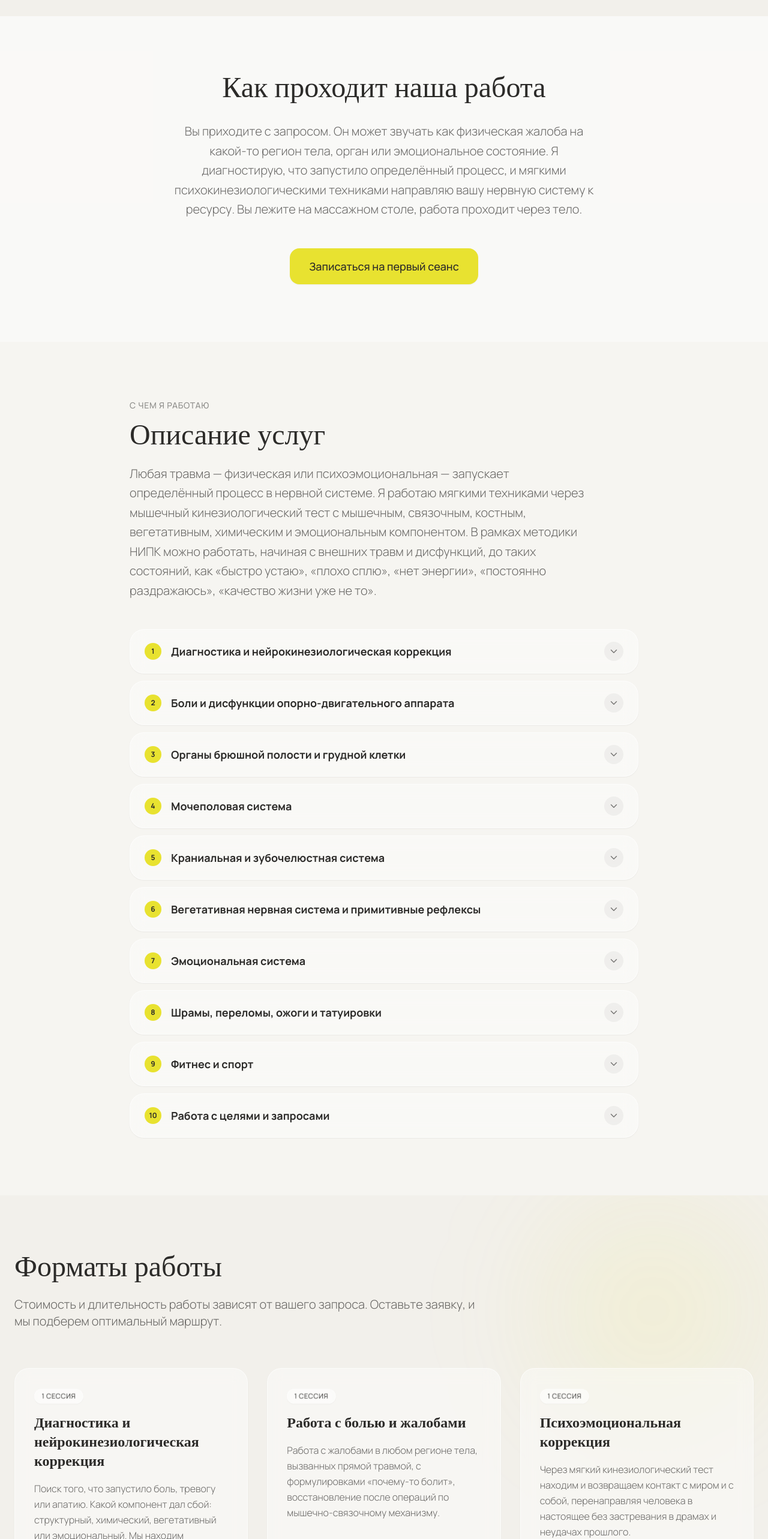
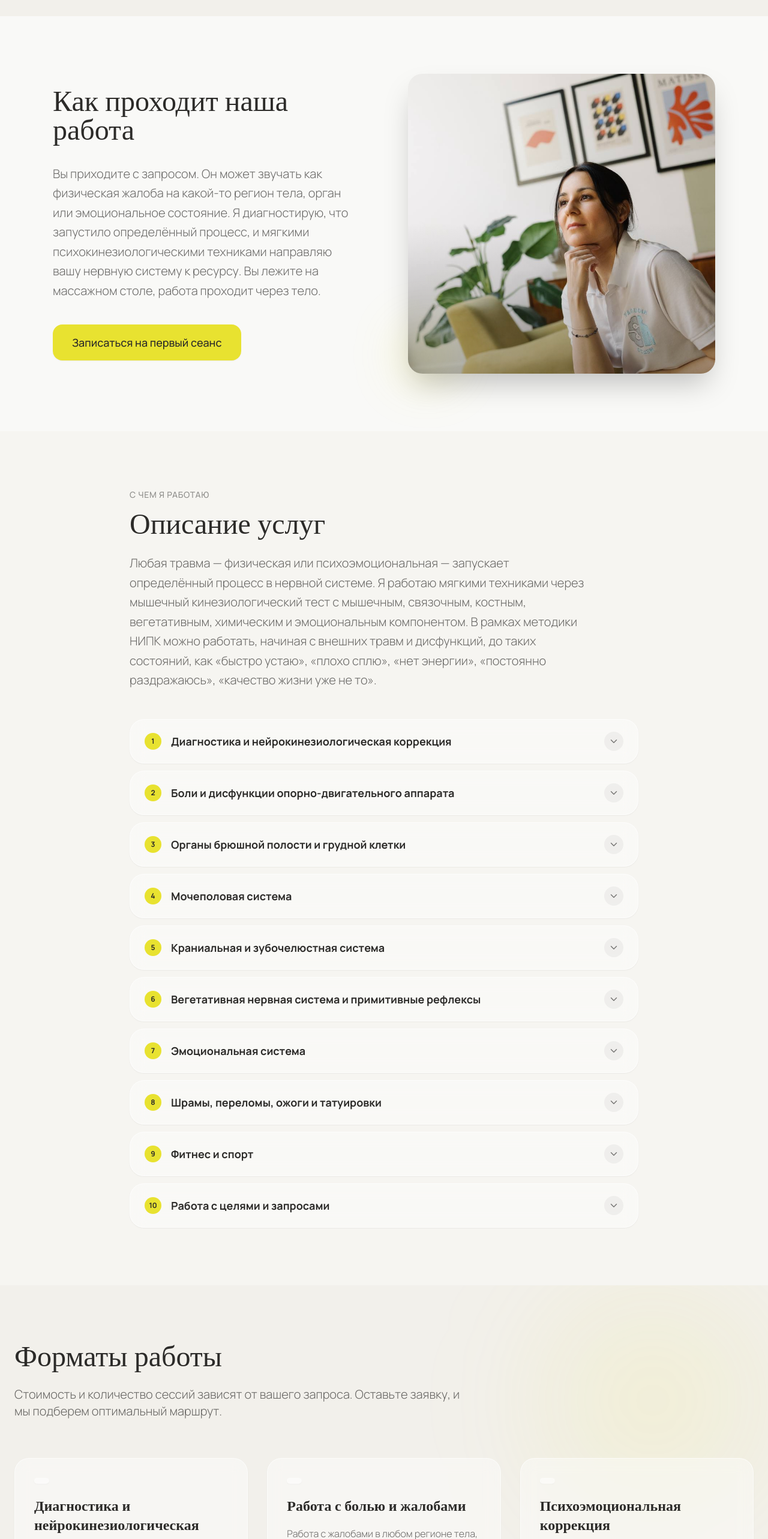
Before and after one commit to glebastashev/kinesio_site, a React (Vite) app: page / in a window 1280 px wide. Shown: the part 6520-9086 px from the top of the page at 60% size. Built offline with nearby package versions, Linux system fonts and the light colour scheme.

Commit message:
Remove 1-session labels, fix subtitle, raise mobile opacity, add photo to Methodology

```diff
--- a/src/components/sections/Hero.tsx
+++ b/src/components/sections/Hero.tsx
@@ -32,7 +32,7 @@ const AnatomyBackground = () => {
           src={src}
           alt=""
           className={`absolute inset-0 w-full h-full object-cover object-center transition-opacity duration-[2000ms] ease-in-out ${
-            currentLayer === i ? 'opacity-[0.10]' : 'opacity-0'
+            currentLayer === i ? 'opacity-[0.20]' : 'opacity-0'
           }`}
         />
       ))}
--- a/src/components/sections/Methodology.tsx
+++ b/src/components/sections/Methodology.tsx
@@ -5,21 +5,38 @@ import { Button } from '../ui/Button';
 export const Methodology = ({ onOpenContact }: { onOpenContact: () => void }) => {
   return (
     <section className="py-24 relative overflow-hidden bg-white/60">
-      <div className="max-w-3xl mx-auto px-6 text-center">
+      <div className="max-w-6xl mx-auto px-6">
+        <div className="grid lg:grid-cols-2 gap-12 lg:gap-20 items-center">
+
+          {/* Text side */}
           <FadeIn>
             <h2 className="text-4xl md:text-5xl leading-tight mb-8">
               Как проходит наша работа
             </h2>
-          <p className="text-xl text-graphite/70 font-light leading-relaxed">
+            <p className="text-xl text-graphite/70 font-light leading-relaxed mb-10">
               Вы приходите с запросом. Он может звучать как физическая жалоба на какой-то регион тела, орган или эмоциональное состояние. Я диагностирую, что запустило определённый процесс, и мягкими психокинезиологическими техниками направляю вашу нервную систему к ресурсу. Вы лежите на массажном столе, работа проходит через тело.
             </p>
-        </FadeIn>
-
-        <FadeIn delay={0.3} className="mt-12">
             <Button size="lg" onClick={onOpenContact}>
               Записаться на первый сеанс
             </Button>
           </FadeIn>
+
+          {/* Photo side */}
+          <FadeIn delay={0.3} className="relative">
+            <div className="relative rounded-3xl overflow-hidden shadow-2xl">
+              <img
+                src={`${import.meta.env.BASE_URL}assets/methodology_photo.jpeg`}
+                alt="Надежда Ефремова — работа с клиентом"
+                className="w-full h-[500px] object-cover object-center"
+              />
+              {/* Subtle overlay */}
+              <div className="absolute inset-0 bg-gradient-to-t from-graphite/30 via-transparent to-transparent" />
+            </div>
+            {/* Floating accent */}
+            <div className="absolute -bottom-4 -left-4 w-24 h-24 bg-accent-yellow/20 rounded-full blur-2xl pointer-events-none" />
+          </FadeIn>
+
+        </div>
       </div>
     </section>
   );
--- a/src/components/sections/Services.tsx
+++ b/src/components/sections/Services.tsx
@@ -6,17 +6,17 @@ import { FadeIn } from '../ui/Animations';
 const services = [
   {
     title: "Диагностика и нейрокинезиологическая коррекция",
-    duration: "1 сессия",
+    duration: "",
     description: "Поиск того, что запустило боль, тревогу или апатию. Какой компонент дал сбой: структурный, химический, вегетативный или эмоциональный. Мы находим «притаившийся» орган или старую дисфункцию. Это не просто диагностика, а полноценный сеанс с мгновенной работой.",
   },
   {
     title: "Работа с болью и жалобами",
-    duration: "1 сессия",
+    duration: "",
     description: "Работа с жалобами в любом регионе тела, вызванных прямой травмой, с формулировками «почему-то болит», восстановление после операций по мышечно-связочному механизму.",
   },
   {
     title: "Психоэмоциональная коррекция",
-    duration: "1 сессия",
+    duration: "",
     description: "Через мягкий кинезиологический тест находим и возвращаем контакт с миром и с собой, перенаправляя человека в настоящее без застревания в драмах и неудачах прошлого.",
   },
   {
@@ -44,7 +44,7 @@ export const Services = ({ onOpenContact }: { onOpenContact: () => void }) => {
           <FadeIn>
             <h2 className="text-4xl md:text-5xl leading-tight mb-6">Форматы работы</h2>
             <p className="text-xl text-graphite/70 font-light">
-              Стоимость и длительность работы зависят от вашего запроса. Оставьте заявку, и мы подберем оптимальный маршрут.
+              Стоимость и количество сессий зависят от вашего запроса. Оставьте заявку, и мы подберем оптимальный маршрут.
             </p>
           </FadeIn>
         </div>
```
Also changed, not shown: public/assets/methodology_photo.jpeg (added). Lines whose indentation alone changed are shown as unchanged.
